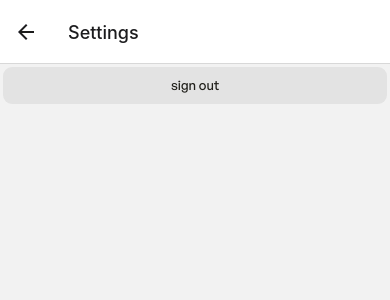
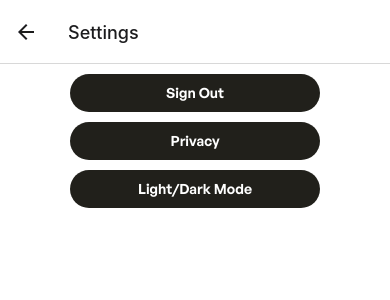
Before and after one commit to kleitherer/jubilant-system, a React Native app: screen /Settings in a window 390 px wide. Shown: the top 300 px of the page. Built offline with nearby package versions, Linux system fonts and the light colour scheme.

Commit message:
developed search bar UI on search screen, cleaned up settings UI

```diff
--- a/App.js
+++ b/App.js
@@ -16,6 +16,8 @@
 import PreviewScreen from './client/components/PreviewScreen';
 import EditProfileScreen from './client/components/EditProfileScreen';
 import Settings from './client/components/Settings';
+import SavedLikesScreen from './client/components/SavedLikesScreen';
+import SavedSearchesScreen from './client/components/SavedSearchesScreen';
 
 import CameraScreen from './client/components/CameraScreen';
 
--- a/client/components/CameraScreen.jsx
+++ b/client/components/CameraScreen.jsx
@@ -16,7 +16,7 @@
 
     useEffect(() => {
       (async () => {
-        const { status } = await Camera.requestCameraPermissionsAsync();
+        const { status } = await Camera.requestCameraPermission();
         setCameraPermission(status === 'granted');
       })();
     }, []);
--- a/client/components/EditProfileScreen.jsx
+++ b/client/components/EditProfileScreen.jsx
@@ -149,6 +149,7 @@
     },
     imageContainer: {
         alignItems: 'center',
+        marginTop: 30
     },
     image: {
         width: 125,
@@ -158,7 +159,7 @@
     },
     button: {
         ...authenticationStyles.button,
-        width: 200,
+        width: 130,
         padding: 10,
         borderRadius: 20,
     },
@@ -178,6 +179,7 @@
     },
     saveButtonContainer: {
         marginTop: 20,
+        alignItems: "center"
     },
     saveButton: {
         ...authenticationStyles.button,
--- a/client/components/LoginScreen.jsx
+++ b/client/components/LoginScreen.jsx
@@ -50,6 +50,7 @@
                     //placeholder="Email"
                     value={email}
                     onChangeText={text => setEmail(text)}
+                    keyboardType="email-address"
                     style={authenticationStyles.input}
                     placeholderTextColor="#D3D3D3"
                 />
--- a/client/components/ProfileScreen.jsx
+++ b/client/components/ProfileScreen.jsx
@@ -8,17 +8,19 @@
 import { db, storage } from "../../firebase";
 import {ref, uploadBytes, getDownloadURL} from 'firebase/storage';
 // ... other imports
+import { createMaterialTopTabNavigator } from '@react-navigation/material-top-tabs';
 import { Ionicons } from '@expo/vector-icons';
+import TopTabsNavigator from '../navigation/TopTabsNavigator';
 
 import * as ImagePicker from 'expo-image-picker';
 import EditProfileScreen from './EditProfileScreen';
 import Settings from './Settings';
 
-
 const ProfileScreen = () => {
     const [userData, setUserData] = useState(null);
     const auth = authenticated;
     const navigation = useNavigation()
+
 
     const handleEditProfile = () => {
         navigation.navigate("EditProfileScreen")
@@ -51,7 +53,7 @@
 
     return (
     <View style={styles.container}>
-       <View style={styles.topBarContainer}>
+        <View style={styles.topBarContainer}>
             <TouchableOpacity onPress={handleNavigateSettings}>
                 <Ionicons name="settings-outline" size={24} color="black" />
             </TouchableOpacity>
@@ -77,6 +79,7 @@
             <Text style={styles.buttonText}>your style</Text>
         </TouchableOpacity>
         </View>
+        <TopTabsNavigator />
     </View>
   )
 }
@@ -86,29 +89,32 @@
 const styles = StyleSheet.create({
     container: {
         flex: 1,
-        alignItems: "center",
         justifyContent: "flex-start",
+        backgroundColor: "#FFFFFF"
     },
     topBarContainer: {
-        width: '100%',
-        flexDirection: 'row',
-        justifyContent: 'flex-end',
-        marginTop: 50,
-        marginRight: 30,
+        //width: '100%',
+        //flexDirection: 'row',
+        //justifyContent: 'flex-end',
+        //marginTop: 50,
+        //marginRight: 10,
+        position: 'absolute',
+        top: SIZES.padding * 2,
+        right: SIZES.padding
     },
     personalInfoContainer: {
         alignItems: 'center',
+        marginTop: SIZES.padding * 3
     },
     changeScreensContainer: {
         flexDirection: 'row',  // This ensures the children are aligned horizontally
-        justifyContent: 'space-between', // This provides space between the two buttons
+        justifyContent: 'center', // This provides space between the two buttons
         alignItems: 'center',  // This ensures the buttons are vertically aligned in the center
         padding: 10, // Optional: Provides some spacing around the container
     },
     title: {
         fontSize: 20,
-        //fontWeight: "bold",
-        marginTop: 15,
+        marginTop: 10,
         fontFamily: 'GeneralSans-Semibold',
     },
     image: {
@@ -123,11 +129,12 @@
     },
     button: {
         backgroundColor: '#e3e3e3',
-        //width: 130,
         padding: 10,
         margin: 3,
         borderRadius: 9,
         alignItems: 'center',
+        marginLeft: 10,
+        marginRight: 10,
     },
     buttonText: {
         color: COLORS.dark,
--- /dev/null
+++ b/client/components/SavedLikesScreen.jsx
@@ -0,0 +1,30 @@
+import React from 'react';
+import { View, Text, StyleSheet } from 'react-native';
+
+import { useNavigation } from '@react-navigation/native';
+import welcomePageStyles from '../styles/welcomePageStyles';
+import { authenticated } from '../../firebase';
+import { COLORS, FONTS, SIZES } from '../constants';
+import Pin from './Pin';
+import pins from '../assets/dummyData/pins';
+
+const SavedLikesScreen = () => {
+    return (
+        <View style={styles.container}>
+            <Text>Saved Likes</Text>
+        </View>
+    )
+}
+
+export default SavedLikesScreen;
+
+const styles = StyleSheet.create({
+    container: {
+      flex:1,
+      alignItems: "center",
+      justifyContent: "center",
+    },
+    column: {
+      flex: 1,
+    },
+  });
--- /dev/null
+++ b/client/components/SavedSearchesScreen.jsx
@@ -0,0 +1,29 @@
+import React from 'react';
+import { View, Text, StyleSheet } from 'react-native';
+import { useNavigation } from '@react-navigation/native';
+import welcomePageStyles from '../styles/welcomePageStyles';
+import { authenticated } from '../../firebase';
+import { COLORS, FONTS, SIZES } from '../constants';
+import Pin from './Pin';
+import pins from '../assets/dummyData/pins';
+
+const SavedSearchesScreen = () => {
+    return (
+        <View style={styles.container}>
+            <Text>Saved Searches</Text>
+        </View>
+    )
+}
+
+export default SavedSearchesScreen;
+
+const styles = StyleSheet.create({
+    container: {
+      flex:1,
+      alignItems: "center",
+      justifyContent: "center",
+    },
+    column: {
+      flex: 1,
+    },
+  });
--- a/client/components/SearchScreen.jsx
+++ b/client/components/SearchScreen.jsx
@@ -1,16 +1,32 @@
-import React from 'react';
-import { View, Text, StyleSheet } from 'react-native';
+import React, {useState} from 'react';
+import { View, Text, TextInput, StyleSheet, TouchableOpacity } from 'react-native';
 import { useNavigation } from '@react-navigation/native';
 import welcomePageStyles from '../styles/welcomePageStyles';
 import { authenticated } from '../../firebase';
-import { COLORS, FONTS, SIZES } from '../constants';
+import {COLORS, FONTS, SIZES, icons } from "../constants";
 import Pin from './Pin';
 import pins from '../assets/dummyData/pins';
+import { Feather } from '@expo/vector-icons';
 
 const SearchScreen = () => {
+    const [searchText, setSearchText] = useState("");
     return (
         <View style={styles.container}>
-            <Text>Search Screen</Text>
+            <View style={styles.searchContainer}>
+                <TouchableOpacity>
+                    <Feather name="search" size={24} style={styles.searchIcon}/>
+                </TouchableOpacity>
+                <View style={styles.searchWrapper}>
+                    <TextInput
+                        style={styles.searchInput}
+                        value={searchText}
+                        onChangeText={text => setSearchText(text)}
+                        placeholder="What are you looking for?"
+                        placeholderTextColor='grey'
+
+                    />
+                </View>
+            </View>
         </View>
     )
 }
@@ -19,11 +35,34 @@
 
 const styles = StyleSheet.create({
     container: {
-      flex:1,
-      alignItems: "center",
-      justifyContent: "center",
+        width: "100%",
+        backgroundColor: 'white',
+        flex: 1
     },
-    column: {
-      flex: 1,
+    searchContainer: {
+        flexDirection: 'row',
+        alignContent: 'center',
+        justifyContent: 'center',
+        borderRadius: 10,
+        marginTop: 50,
+        marginHorizontal: 10,
+        height: 40
     },
+    searchIcon: {
+        marginHorizontal:10,
+        marginTop: 6,
+        color: COLORS.dark
+    },
+    searchWrapper: {
+        flex: 1,
+        backgroundColor: '#e3e3e3',
+        marginRight: 10,
+        borderRadius: 10,
+    },
+    searchInput: {
+        width: "100%",
+        height: "100%",
+        paddingHorizontal: 10,
+        fontFamily: 'GeneralSans-Medium'
+    }
   });
--- a/client/components/Settings.jsx
+++ b/client/components/Settings.jsx
@@ -8,6 +8,7 @@
 import { db, storage } from "../../firebase";
 import {ref, uploadBytes, getDownloadURL} from 'firebase/storage';
 // ... other imports
+import authenticationStyles from '../styles/authenticationStyles';
 import { Ionicons } from '@expo/vector-icons';
 
 import * as ImagePicker from 'expo-image-picker';
@@ -25,28 +26,41 @@
         .catch(error => alert(error.message))
       }
     return (
-    <View>
-        <TouchableOpacity onPress={handleSignOut} style = {styles.button}>
-          <Text style={styles.buttonText}>sign out</Text>
-        </TouchableOpacity>
-    </View>
+        <View style={styles.container}>
+            <TouchableOpacity onPress={handleSignOut} style={styles.button}>
+                <Text style={styles.buttonText}>Sign Out</Text>
+            </TouchableOpacity>
+
+            <TouchableOpacity style={styles.button}>
+                <Text style={styles.buttonText}>Privacy</Text>
+            </TouchableOpacity>
+
+            <TouchableOpacity style={styles.button}>
+                <Text style={styles.buttonText}>Light/Dark Mode</Text>
+            </TouchableOpacity>
+        </View>
   )
 }
 
 export default Settings;
 
 const styles = StyleSheet.create({
+    container: {
+        flex: 1,
+        backgroundColor: 'white',
+        justifyContent: 'top',
+        alignItems: 'center',
+        padding: 10,
+    },
     button: {
-        backgroundColor: '#e3e3e3',
-        //width: 130,
+        ...authenticationStyles.button,
+        width: 250,
         padding: 10,
-        margin: 3,
-        borderRadius: 9,
-        alignItems: 'center',
+        borderRadius: 20,
+        marginBottom: 10, // Spacing between the buttons
     },
     buttonText: {
-        color: COLORS.dark,
-        fontSize: 13,
-        fontFamily: 'GeneralSans-Medium',
-    },
+        ...authenticationStyles.buttonText,
+        fontSize: 14,
+    }
 })
--- /dev/null
+++ b/client/navigation/TopTabsNavigator.jsx
@@ -0,0 +1,43 @@
+// TopTabsNavigator.jsx
+import React from 'react';
+import { Text } from 'react-native';
+import { COLORS, FONTS, SIZES } from '../constants';
+import { createMaterialTopTabNavigator } from '@react-navigation/material-top-tabs';
+import SavedLikesScreen from '../components/SavedLikesScreen';
+import SavedSearchesScreen from '../components/SavedSearchesScreen';
+import { AntDesign } from '@expo/vector-icons';
+
+//outline: <AntDesign name="hearto" size={24} color="black" />
+//full: <AntDesign name="heart" size={24} color="black" />
+
+const Tab = createMaterialTopTabNavigator();
+
+
+const TopTabsNavigator = () => {
+  return (
+    <Tab.Navigator
+      screenOptions={{
+        tabBarLabelStyle: { fontSize: 12, fontFamily: 'GeneralSans-Medium' },
+        tabBarShowLabel: false,
+        tabBarIndicatorStyle: { backgroundColor: 'grey' }
+      }}
+    >
+      <Tab.Screen
+        name="Saved Likes"
+        component={SavedLikesScreen}
+        options={{
+            tabBarIcon: ({color, focused}) => <AntDesign name="hearto" size={24} color={focused ? 'grey': color} />
+        }}
+        />
+      <Tab.Screen
+        name="Saved Searches"
+        component={SavedSearchesScreen}
+        options={{
+          tabBarIcon: ({ color, focused}) => <AntDesign name="search1" size={24} color={focused ? 'grey': color} />
+        }}
+      />
+    </Tab.Navigator>
+  );
+}
+
+export default TopTabsNavigator;
--- a/client/navigation/tabs.js
+++ b/client/navigation/tabs.js
@@ -51,7 +51,7 @@
                             style={{
                                 width: 25,
                                 height: 25,
-                                tintColor: COLORS.dark
+                                tintColor: 'grey'
                             }}
                         />
                     );
--- a/package.json
+++ b/package.json
@@ -15,6 +15,7 @@
     "@react-native-community/slider": "^4.4.2",
     "@react-navigation/bottom-tabs": "^6.5.8",
     "@react-navigation/drawer": "^6.6.3",
+    "@react-navigation/material-top-tabs": "^6.6.3",
     "@react-navigation/native": "^6.1.6",
     "@react-navigation/stack": "^6.3.16",
     "expo": "~48.0.18",
@@ -34,7 +35,9 @@
     "react-native-image-picker": "^7.0.0",
     "react-native-reanimated": "~2.14.4",
     "react-native-safe-area-context": "4.5.0",
-    "react-native-screens": "~3.20.0"
+    "react-native-screens": "~3.20.0",
+    "react-native-tab-view": "^3.5.2",
+    "react-native-pager-view": "6.1.2"
   },
   "devDependencies": {
     "@babel/core": "^7.20.0"
```
Also changed, not shown: 1 other file (tests, documents, lock files or other folders).
